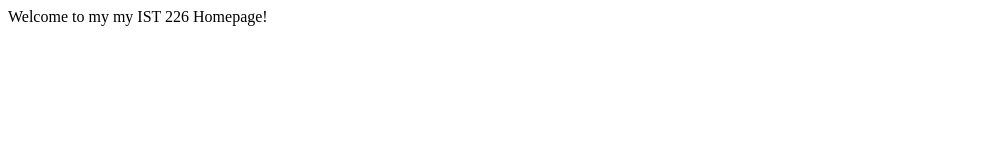
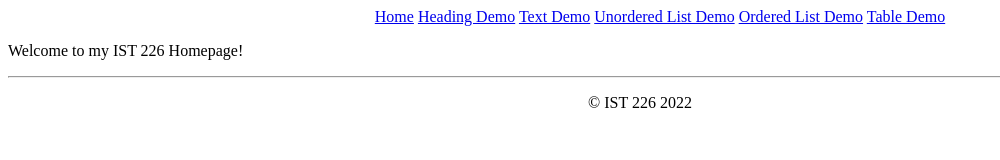
Before and after one commit to RayMonetx/RayMonetx.github.io, a plain HTML site: page index.html in a window 1280 px wide. Shown: the whole page, without its empty margins (0-1000 px from the left). Drawn offline with Linux system fonts and the light colour scheme.

Commit message:
Update index.html

```diff
--- a/index.html
+++ b/index.html
@@ -1 +1,31 @@
-Welcome to my my IST 226 Homepage!
+<html>
+
+    <head>
+        <title>My Home Page</title>
+    </head>
+
+    <body>
+
+        <center>
+        <ul>
+            <a href="index.html">Home</a>
+            <a href="heading.html">Heading Demo</a>
+            <a href="textdemo.html">Text Demo</a>
+            <a href="unorderedlist.html">Unordered List Demo</a>
+            <a href="orderedlist.html">Ordered List Demo</a>
+            <a href="tabledemo.html">Table Demo</a>
+        </ul>
+        </center>
+
+        <p>Welcome to my IST 226 Homepage!</p>
+
+        <footer>
+            <center>
+                <hr>
+                <p>&copy; IST 226 2022 </p>
+            </center>
+        </footer>
+
+    </body>
+
+</html>
```
